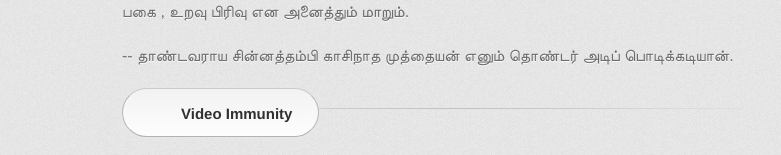
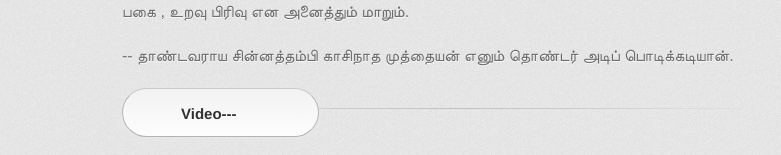
Before and after one commit to Timeandenergy01/intha, a Jekyll site: the page built from index.md, in a window 1280 px wide. Shown: the part 1830-1985 px from the top of the page, without its empty margins (208-989 px from the left). Built offline with Jekyll 4.4.1, drawn with Linux system fonts in a browser that asks for light colours; some web fonts are replaced.

Commit message:
Update default.html

```diff
--- a/_layouts/default.html
+++ b/_layouts/default.html
@@ -45,7 +45,7 @@
 மாறும் என்பதே மாறாவிதி.இந்த நிலை , இளமை , அழகு , வலிமை , செழுமை ,உயர்வு தாழ்வு , இன்பம் துன்பம் , பிறப்பு இறப்பு , உள்ளது  அல்லது ,விருப்பு வெறுப்பு , நன்மை தீமை , நட்பு பகை , உறவு பிரிவு என அனைத்தும் மாறும்.</p>
 
 -- தாண்டவராய சின்னத்தம்பி காசிநாத முத்தையன் எனும் தொண்டர் அடிப் பொடிக்கடியான்.</p>
-<a href="https://www.youtube.com/watch?v=UPxLrVLzGlg&feature=youtu.be" class="button"><span> Video Immunity </span></a>
+<a href="https://www.youtube.com/watch?v=UPxLrVLzGlg&feature=youtu.be" class="button"><span> Video--- </span></a>
 
 
 	</body>
```
